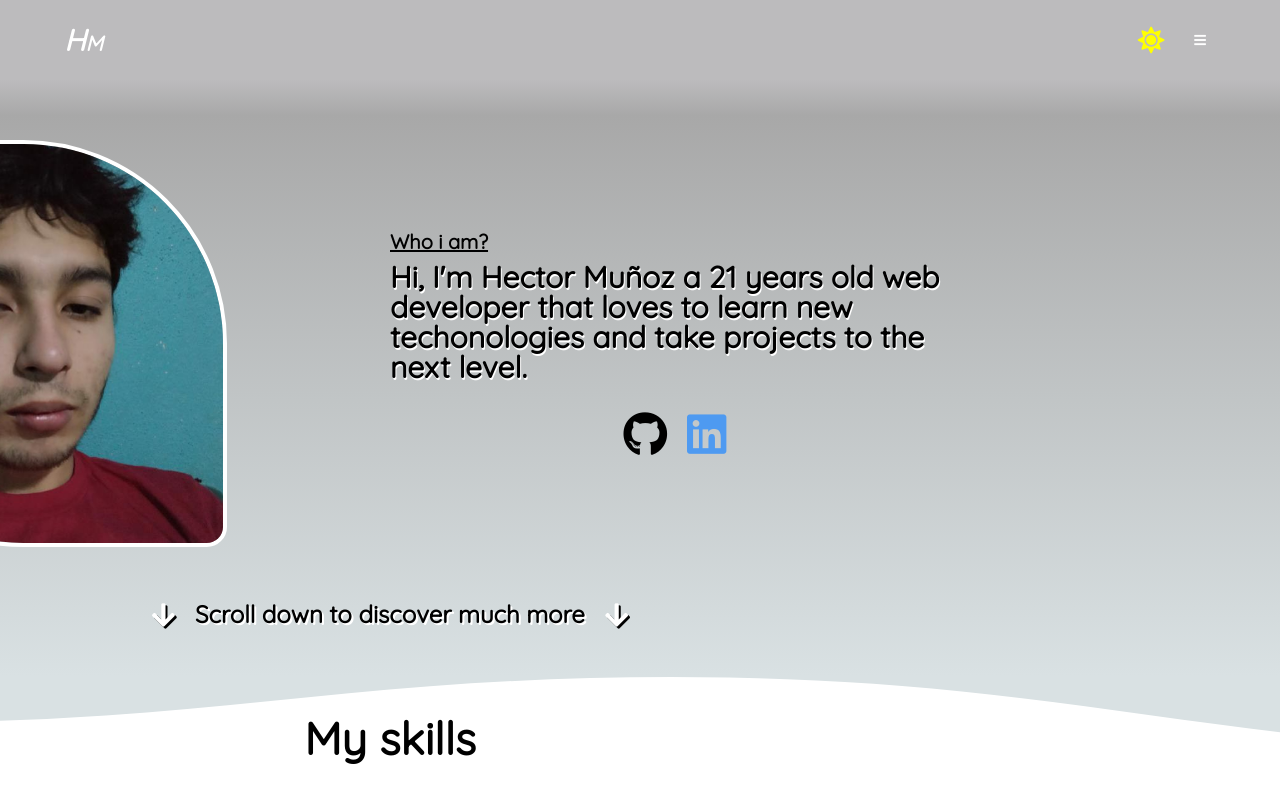
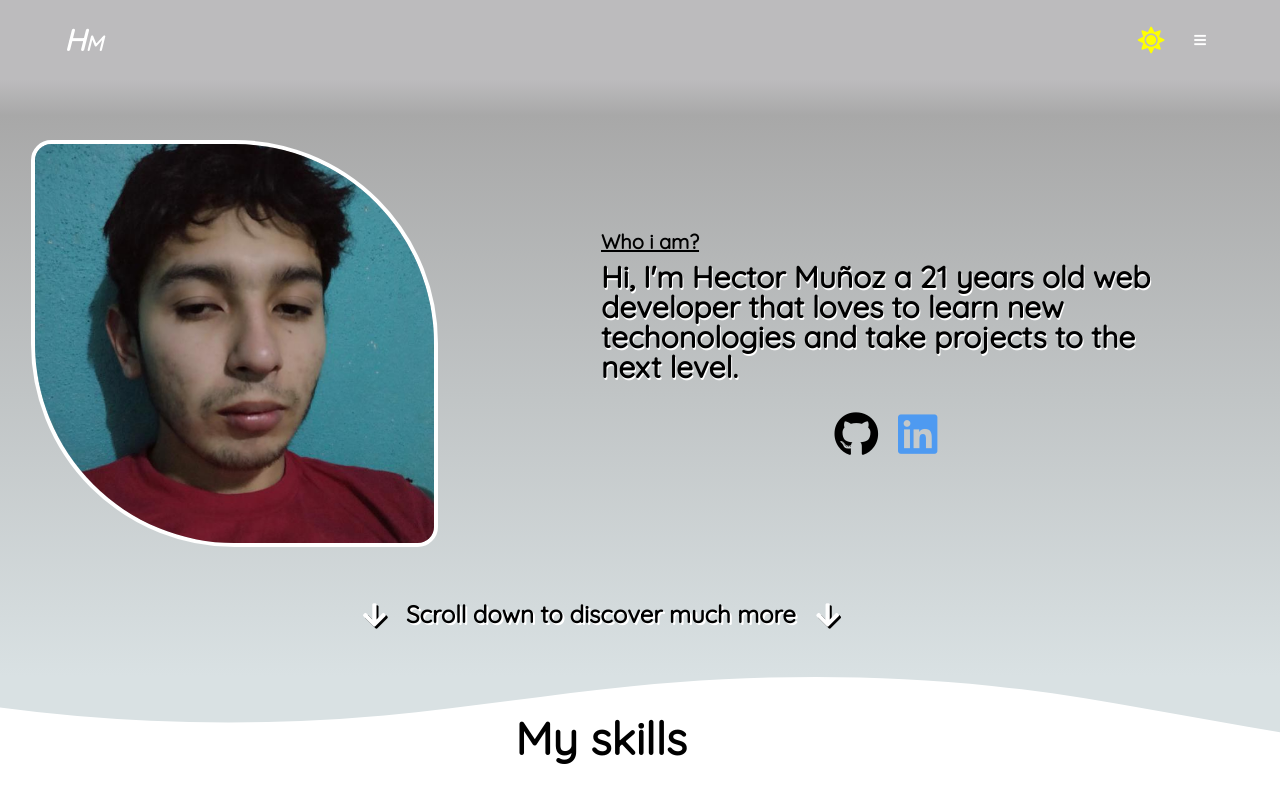
Before and after one commit to HectorMu/portfolio, a React (Create React App) app: page / in a window 1280 px wide. Shown: the top 799 px of the page. Built offline with nearby package versions, Linux system fonts and the light colour scheme.

Commit message:
stagging or more change

```diff
--- a/src/App.css
+++ b/src/App.css
@@ -20,11 +20,6 @@
 }
 
 .wrapper {
-  display: grid;
-  grid-template-columns: 0px 1fr;
-  margin-left: -200px;
-  height: 100vh;
+  display: flex;
+  min-height: 100vh;
 }
-.wrapper.active {
-  margin-left: -200px;
-}
```
